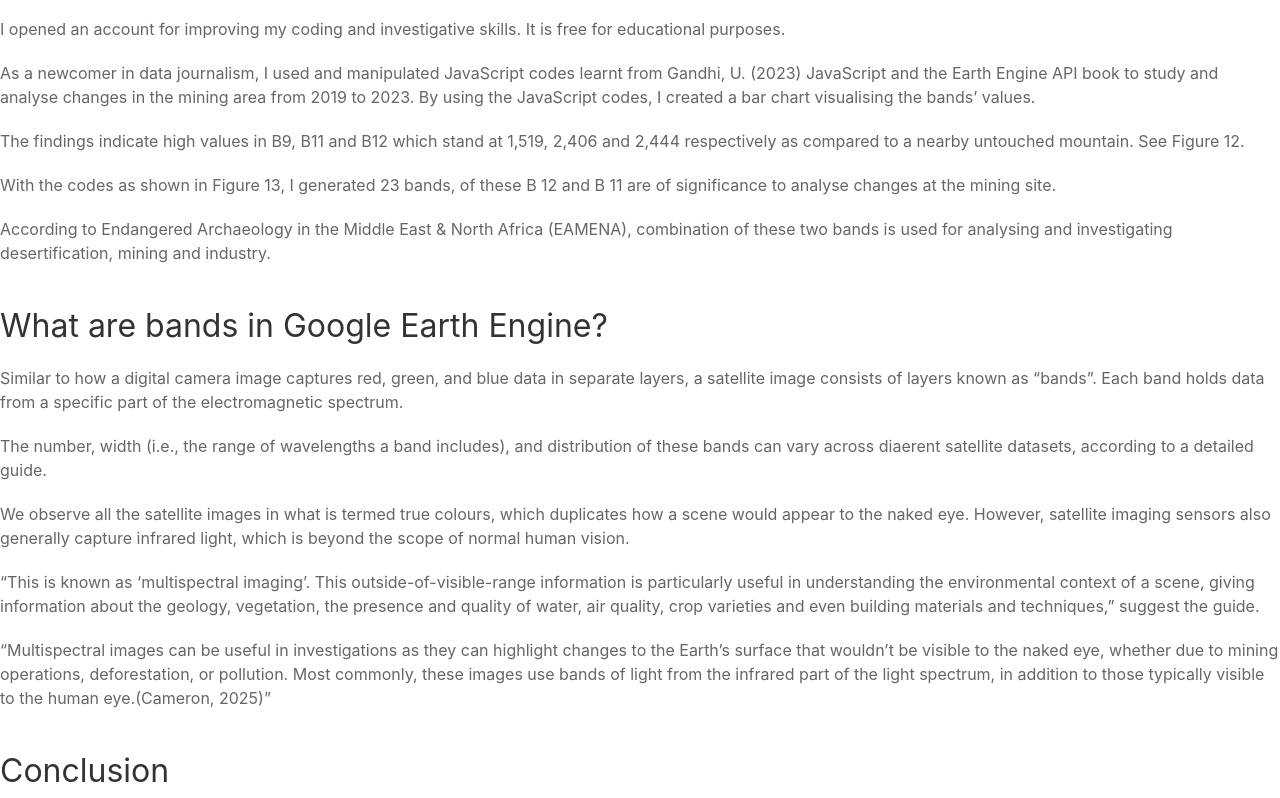
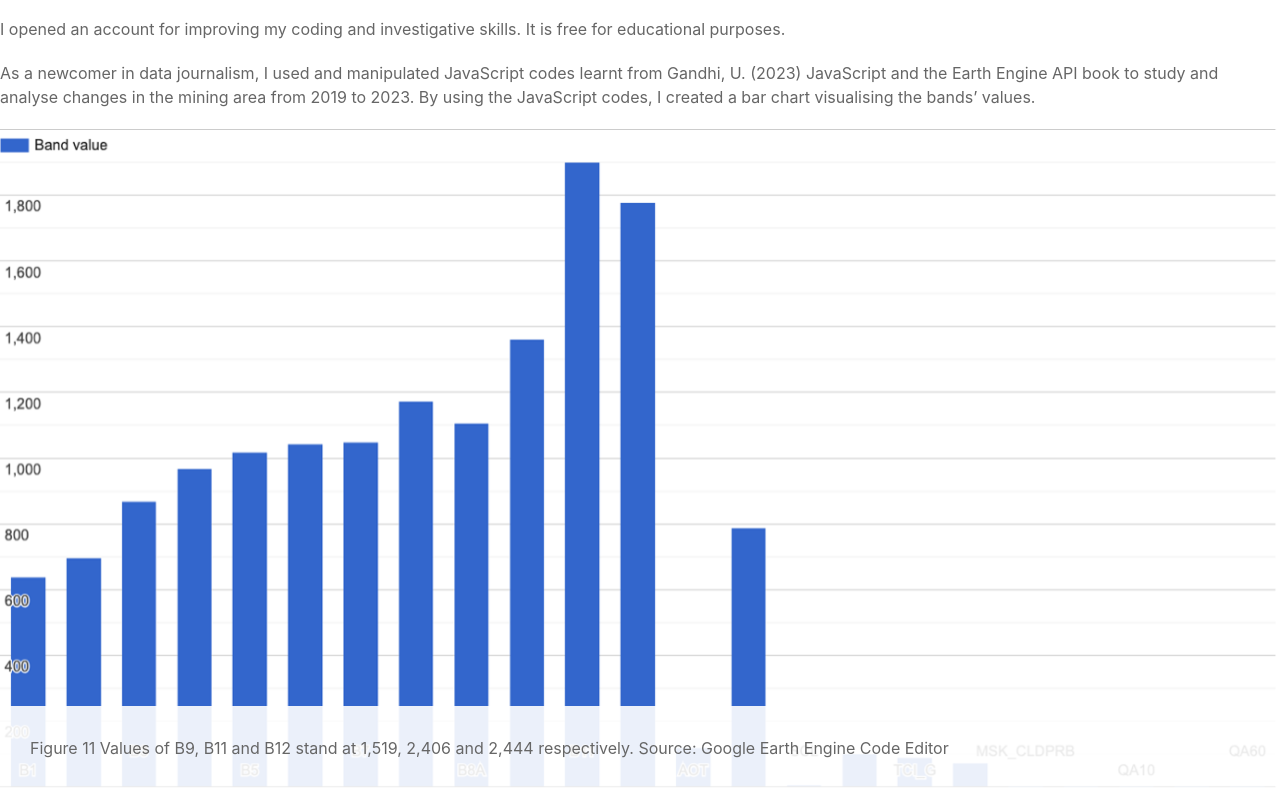
Before and after one commit to waisalizai/Afghan_mining_project, a website: page index.html in a window 1280 px wide. Shown: the part 10322-11120 px from the top of the page. Drawn offline with Linux system fonts and the light colour scheme.

Commit message:
figure 11 added

```diff
--- a/index.html
+++ b/index.html
@@ -189,6 +189,15 @@
 By using the JavaScript codes, I created a bar chart visualising the bands’ values. </p>
 
 
+<div class="uk-inline">
+    <img src="images/Picture 11.png" width="1800" height="1200" alt="">
+    <div class="uk-overlay uk-overlay-default uk-position-bottom">
+        <p> Figure 11 Values of B9, B11 and B12 stand at 1,519, 2,406 and 2,444 respectively. Source: Google Earth Engine Code Editor </p>
+    </div>
+</div>
+
+</div>
+</div>
 
 <p> The findings indicate high values in B9, B11 and B12 which stand at 1,519, 2,406 and
     2,444 respectively as compared to a nearby untouched mountain. See Figure 12. </p>
```
